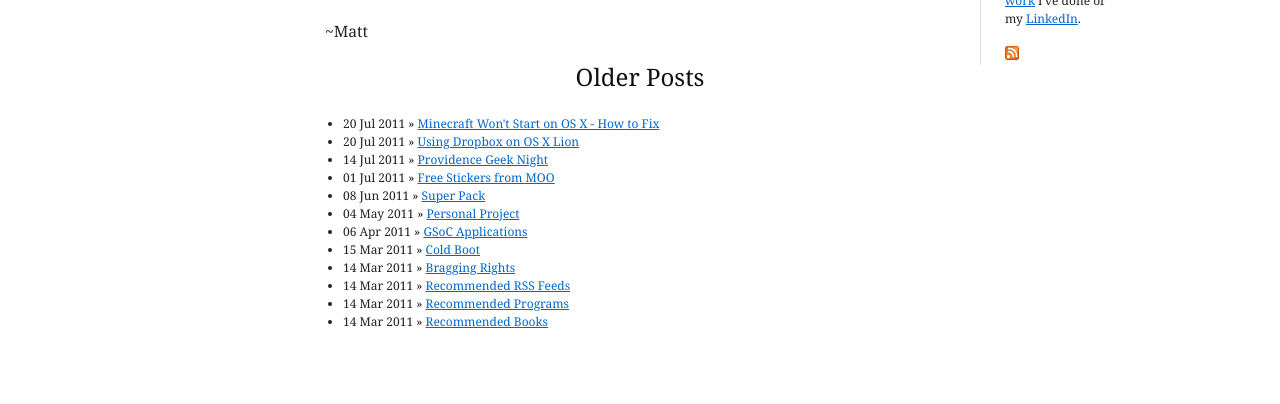
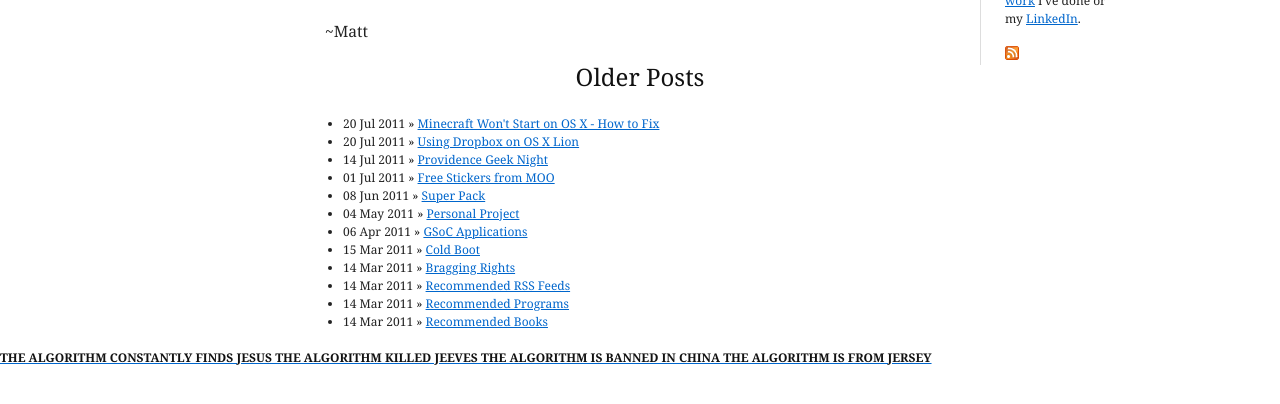
Before and after one commit to ciferkey/ciferkey.github.com, a Jekyll site: the page built from index.html, in a window 1280 px wide, cut to the strip 324-728 px from the top of the page. Built offline with Jekyll 4.4.1, drawn with Linux system fonts in a browser that asks for light colours; comment, search, counter and statistics services are not loaded.

Commit message:
added xkcd ref

```diff
--- a/_layouts/default.html
+++ b/_layouts/default.html
@@ -55,5 +55,13 @@
     var s = document.getElementsByTagName('script')[0]; s.parentNode.insertBefore(po, s);
   })();
 </script>
+<div>
+<a href="http://www.xkcd.com"><h5>
+THE ALGORITHM CONSTANTLY FINDS JESUS
+THE ALGORITHM KILLED JEEVES
+THE ALGORITHM IS BANNED IN CHINA
+THE ALGORITHM IS FROM JERSEY
+</h5></a>
+</div>
 </body>
 </html>
```
